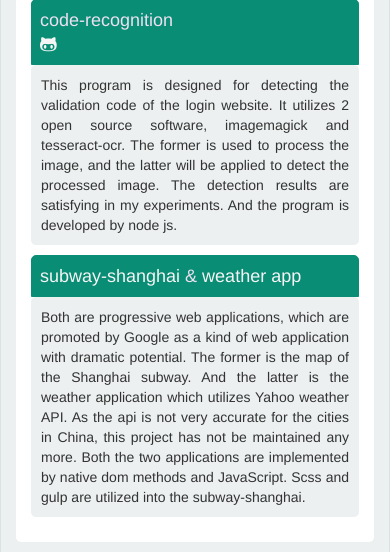
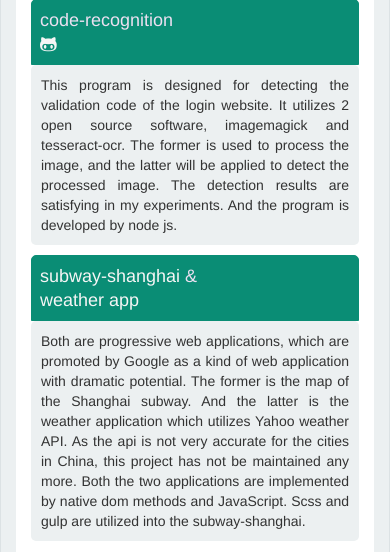
Before and after one commit to madneal/my-first-blog, a Django app: page /cv-en/ in a window 390 px wide. Shown: the part 5176-5728 px from the top of the page. Run offline with Django 3.2, Linux system fonts and the light colour scheme; some libraries are stand-ins or nearby versions.

Commit message:
modify the English cv

```diff
--- a/blog/templates/blog/cv-en.html
+++ b/blog/templates/blog/cv-en.html
@@ -360,7 +360,8 @@
 							<div class="work-item">
 								<div class="head"><h4>
                                     <div class="row">
-                                        <div class="col-xs-12 col-lg-3"><span class="text"><a href="https://neal1991.github.io/subway-shanghai/">subway-shanghai</a> & <a href="https://neal1991.github.io/pwa/">weather app</a></span></div>
+                                        <div class="col-xs-12 col-lg-3"><span class="text"><a href="https://neal1991.github.io/subway-shanghai/">subway-shanghai</a> & </span></div>
+										<div class="col-xs-12 col-ls-3"><span class="text"><a href="https://neal1991.github.io/pwa/">weather app</a></span></div>
                                     </div></h4>
 								</div>
 								<div class="body"><p>Both are progressive web applications, which are promoted by Google as a kind of web application with dramatic potential. The former is the map of the Shanghai subway. And
```
